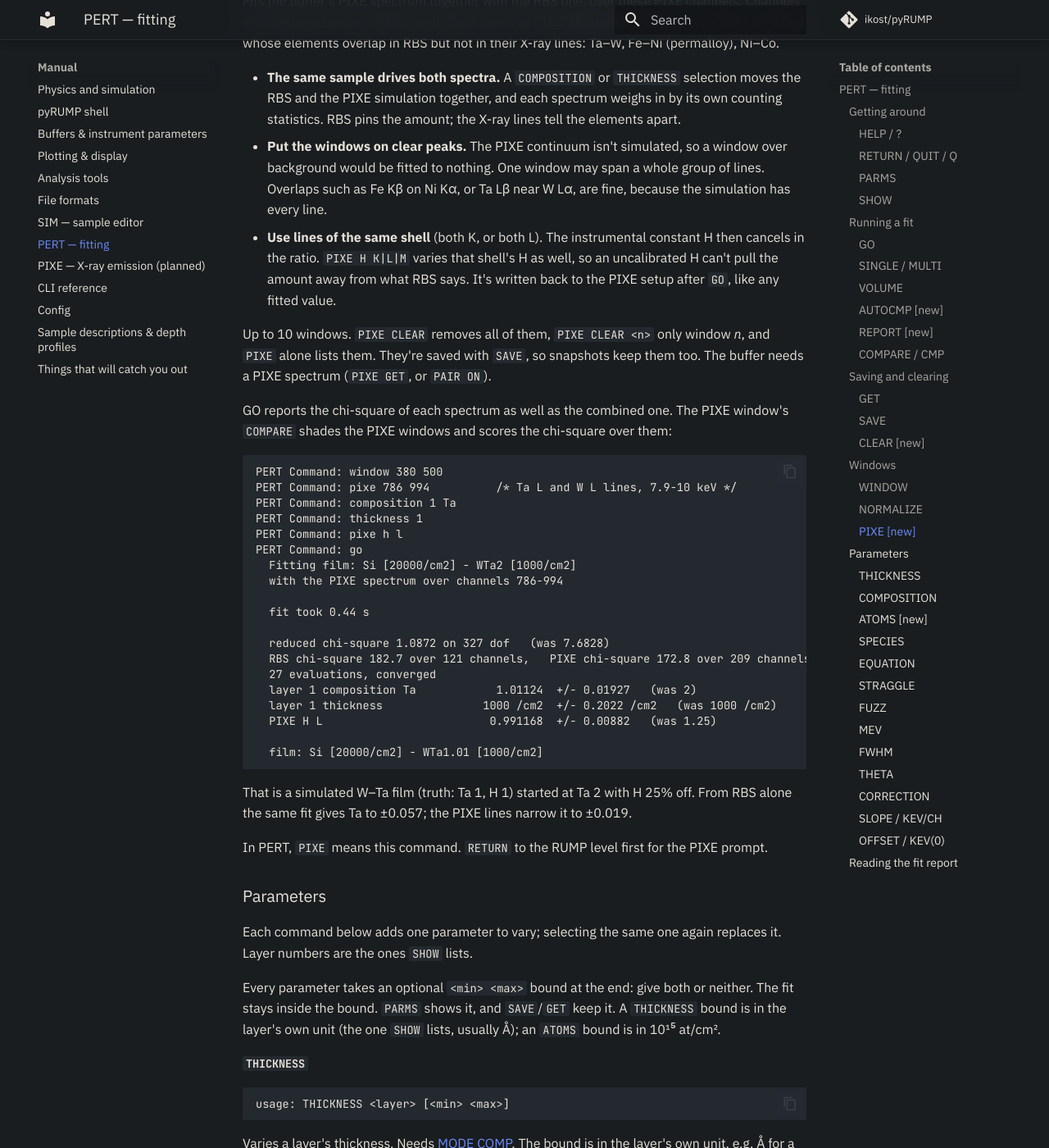
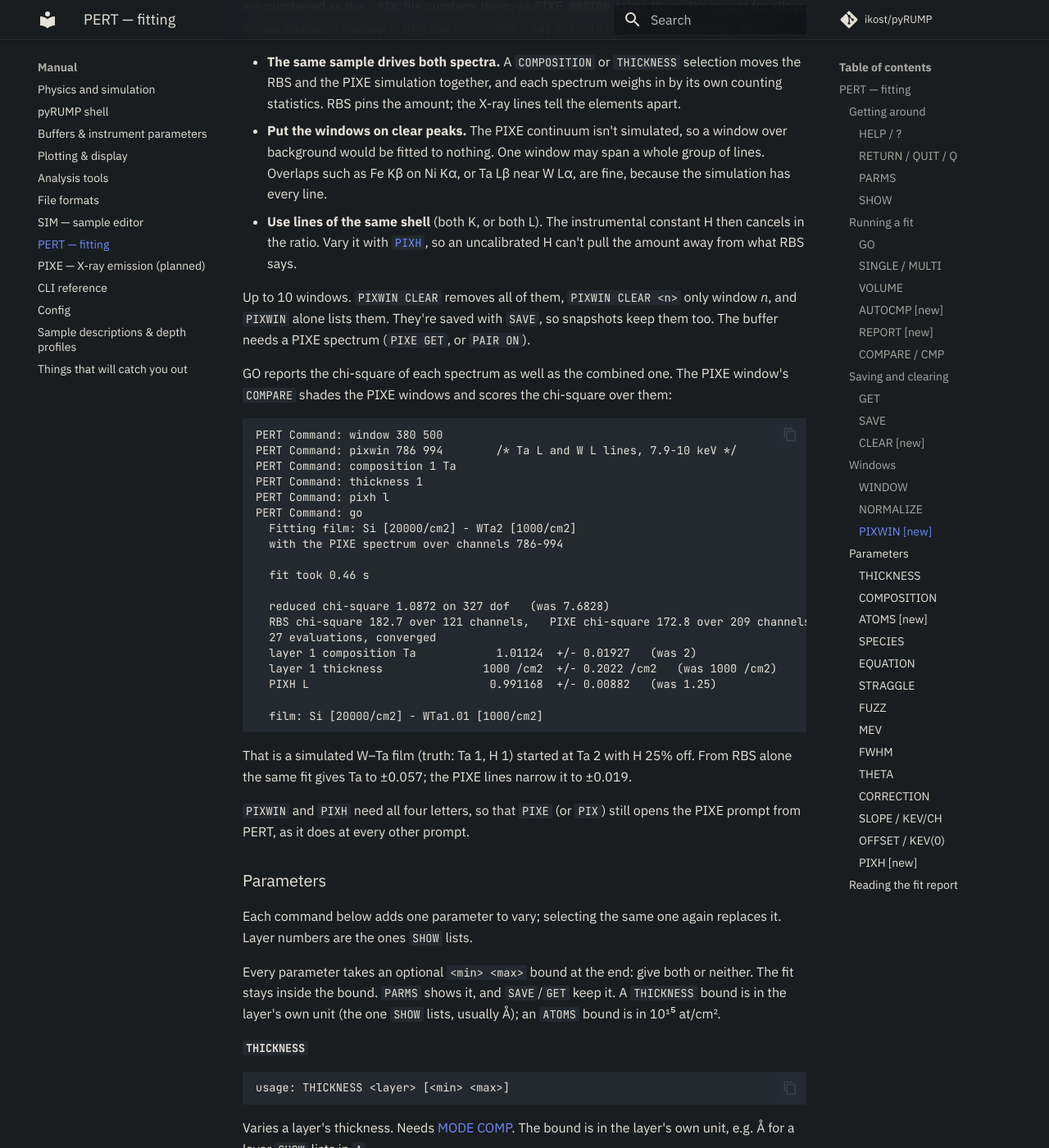
Before and after one commit to ikost/pyRUMP, an MkDocs documentation site: the page built from docs/manual/pert.md, in a window 1280 px wide and 1400 px high, scrolled down 4775 px. Shown: the whole window at 82% size. Built offline with MkDocs 1.6.1 and Material for MkDocs 9.7.7, drawn with Linux system fonts in a browser that asks for light colours; comment, search, counter and statistics services are not loaded; some of the changed text lies outside the part shown.

Commit message:
PERT: PIXWIN and PIXH, so PIXE opens the PIXE prompt again
In PERT, PIXE was taken by the PIXE windows and no longer reached the
PIXE sub-processor. The windows are now PIXWIN <lo> <hi> / PIXWIN
CLEAR [<n>] / PIXWIN, and the instrumental constant is a parameter of
its own, PIXH K|L|M [<min> <max>] (shown as "PIXH L" in GO). Both need
four letters, so PIX and PIXE fall through to the RUMP level's PIXE, as
at every other prompt; the PERT setup is kept. .pert files saved with
the old "pixe"/"pixe h" lines need them renamed.

Co-Authored-By: Claude Opus 5.5 <noreply@anthropic.com>

````diff
--- a/docs/manual/pert.md
+++ b/docs/manual/pert.md
@@ -242,15 +242,14 @@ PERT Command: normalize 300 400
   normalisation window 300-400
 ```
 
-The scale stands for the dose, so with [`PIXE`](#pixe-new) windows it is
+The scale stands for the dose, so with [`PIXWIN`](#pixwin-new) windows it is
 applied to the PIXE spectrum too.
 
-#### `PIXE` `[new]`
+#### `PIXWIN` `[new]`
 
 ```
-usage: PIXE <first> <last>
-usage: PIXE CLEAR [<n>]
-usage: PIXE H K|L|M [<min> <max>]
+usage: PIXWIN <first> <last>
+usage: PIXWIN CLEAR [<n>]
 ```
 
 Fits the buffer's PIXE spectrum together with the RBS one, over these PIXE
@@ -267,14 +266,12 @@ but not in their X-ray lines: Ta–W, Fe–Ni (permalloy), Ni–Co.
   whole group of lines. Overlaps such as Fe Kβ on Ni Kα, or Ta Lβ near W Lα,
   are fine, because the simulation has every line.
 * **Use lines of the same shell** (both K, or both L). The instrumental
-  constant H then cancels in the ratio. `PIXE H K|L|M` varies that shell's
-  H as well, so an uncalibrated H can't pull the amount away from what RBS
-  says. It's written back to the PIXE setup after `GO`, like any fitted
-  value.
+  constant H then cancels in the ratio. Vary it with [`PIXH`](#pixh-new), so
+  an uncalibrated H can't pull the amount away from what RBS says.
 
-Up to 10 windows. `PIXE CLEAR` removes all of them, `PIXE CLEAR <n>` only
-window *n*, and `PIXE` alone lists them. They're saved with `SAVE`, so
-snapshots keep them too. The buffer needs a PIXE spectrum (`PIXE GET`, or
+Up to 10 windows. `PIXWIN CLEAR` removes all of them, `PIXWIN CLEAR <n>`
+only window *n*, and `PIXWIN` alone lists them. They're saved with `SAVE`,
+so snapshots keep them too. The buffer needs a PIXE spectrum (`PIXE GET`, or
 `PAIR ON`).
 
 GO reports the chi-square of each spectrum as well as the combined one. The
@@ -283,22 +280,22 @@ over them:
 
 ```
 PERT Command: window 380 500
-PERT Command: pixe 786 994          /* Ta L and W L lines, 7.9-10 keV */
+PERT Command: pixwin 786 994        /* Ta L and W L lines, 7.9-10 keV */
 PERT Command: composition 1 Ta
 PERT Command: thickness 1
-PERT Command: pixe h l
+PERT Command: pixh l
 PERT Command: go
   Fitting film: Si [20000/cm2] - WTa2 [1000/cm2]
   with the PIXE spectrum over channels 786-994
 
-  fit took 0.44 s
+  fit took 0.46 s
 
   reduced chi-square 1.0872 on 327 dof   (was 7.6828)
   RBS chi-square 182.7 over 121 channels,   PIXE chi-square 172.8 over 209 channels
   27 evaluations, converged
   layer 1 composition Ta            1.01124  +/- 0.01927   (was 2)
   layer 1 thickness               1000 /cm2  +/- 0.2022 /cm2   (was 1000 /cm2)
-  PIXE H L                         0.991168  +/- 0.00882   (was 1.25)
+  PIXH L                           0.991168  +/- 0.00882   (was 1.25)
 
   film: Si [20000/cm2] - WTa1.01 [1000/cm2]
 ```
@@ -307,8 +304,8 @@ That is a simulated W–Ta film (truth: Ta 1, H 1) started at Ta 2 with H
 25% off. From RBS alone the same fit gives Ta to ±0.057; the PIXE lines
 narrow it to ±0.019.
 
-In PERT, `PIXE` means this command. `RETURN` to the RUMP level first for the
-PIXE prompt.
+`PIXWIN` and `PIXH` need all four letters, so that `PIXE` (or `PIX`) still
+opens the PIXE prompt from PERT, as it does at every other prompt.
 
 ### Parameters
 
@@ -479,6 +476,23 @@ sample-charging shift.
 PERT Command: offset
 ```
 
+#### `PIXH` `[new]`
+
+```
+usage: PIXH K|L|M [<min> <max>]
+```
+
+Varies the PIXE instrumental constant H of the K, L or M lines, in a fit
+with [`PIXWIN`](#pixwin-new) windows: the PIXE spectrum then sets the ratio
+of elements with lines in that shell, and RBS their amount. The fitted H is
+written back to the PIXE setup (PIXE `H`). GO refuses it without PIXE
+windows.
+
+```
+PERT Command: pixh l
+  varying PIXH L
+```
+
 ### Reading the fit report
 
 ```
````
Also changed, not shown: docs/manual/pixe.md (+2 -2 lines), 2 other files.
